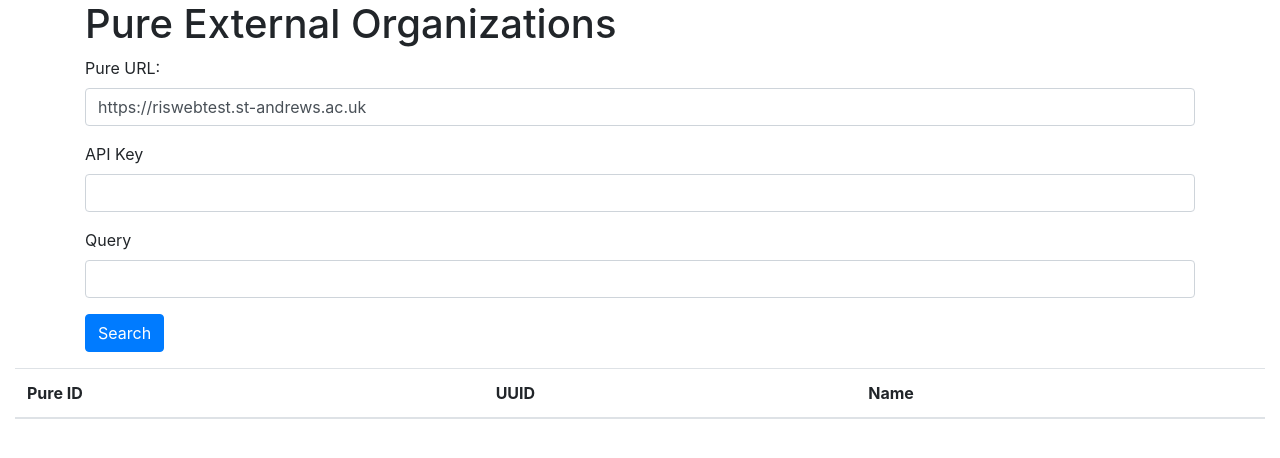
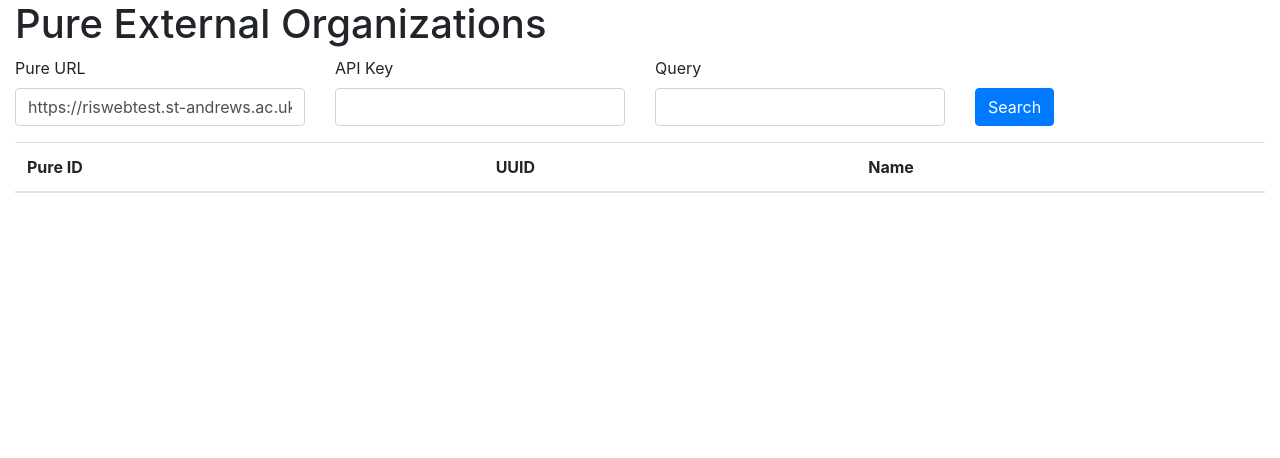
Before and after one commit to StAResComp/pure-external-orgs, an Angular app: page / in a window 1280 px wide. Shown: the top 458 px of the page. Built offline with nearby package versions, Linux system fonts and the light colour scheme.

Commit message:
Improves UI

```diff
--- a/src/app/app.component.html
+++ b/src/app/app.component.html
@@ -1,31 +1,30 @@
-<div class="container">
+<div class="container-fluid">
 
   <h1>Pure External Organizations</h1>
 
   <form (ngSubmit)="search()">
-    <div class="form-group">
-      <label for="pure-url">Pure URL:</label>
-      <input name="pure-url" id="pure-url" class="form-control" type="text" [(ngModel)]="pureUrl" />
+    <div class="row align-items-end">
+      <div class="form-group col">
+        <label for="pure-url">Pure URL</label>
+        <input [disabled]="busy" name="pure-url" id="pure-url" class="form-control" type="text" [(ngModel)]="pureUrl" />
       </div>
-    <div class="form-group">
+      <div class="form-group col">
         <label for="pure-url">API Key</label>
-      <input name="api-key" id="api-key" class="form-control" type="text" [(ngModel)]="apiKey" />
+        <input [disabled]="busy" name="api-key" id="api-key" class="form-control" type="text" [(ngModel)]="apiKey" />
       </div>
-    <div class="form-group">
+      <div class="form-group col">
         <label for="pure-url">Query</label>
-      <input name="search-string" id="search-string" class="form-control" type="text" [(ngModel)]="searchString" />
+        <input [disabled]="busy" name="search-string" id="search-string" class="form-control" type="text" [(ngModel)]="searchString" />
       </div>
-    <div class="form-group">
+      <div class="form-group col">
         <button [disabled]="busy" class="btn btn-primary" type="submit">
           Search
           <span *ngIf="busy" class="spinner-border spinner-border-sm" role="status" aria-hidden="true"></span>
         </button>
       </div>
+    </div>
   </form>
 
-</div>
-
-<div class="container-fluid">
   <table class="table">
     <thead>
       <tr>
@@ -38,12 +37,9 @@
       <tr *ngFor="let result of results">
         <th scope="row">{{ result.pureId }}</th>
         <td>{{ result.uuid }}</td>
-        <td>{{ result.name.en_GB }}</td>
+        <td>{{ result.name?.en_GB }}</td>
       </tr>
     </tbody>
   </table>
-  <ul>
-    <li *ngFor="let result of results">{{ result.name.en_GB }}</li>
-  </ul>
 
 </div>
--- a/src/app/app.component.ts
+++ b/src/app/app.component.ts
@@ -1,5 +1,5 @@
 import { Component, Injectable } from '@angular/core';
-import { Pure, ApiKey } from './pure.model';
+import { Pure, ApiKey, ExternalOrganization } from './pure.model';
 import { PureService } from './pure.service';
 
 @Component({
@@ -13,18 +13,18 @@
   public pureUrl = 'https://riswebtest.st-andrews.ac.uk';
   public apiKey = '';
   public searchString = '';
-  public results?: any = null;
+  public results?: Array<ExternalOrganization> = [];
   public busy = false;
 
   constructor(private pureService: PureService){}
 
   public search(): void {
+    if (!this.busy) {
       this.busy = true;
       this.pureService.pure = new Pure(new ApiKey(this.apiKey), this.pureUrl);
       this.pureService.extOrgSearch(this.searchString).subscribe(
         (response) => {
           this.results = response.items;
-        console.log(this.results);
           this.busy = false;
         },
         (error) => {
@@ -33,5 +33,5 @@
         }
       );
     }
-
   }
+}
```
Lines whose indentation alone changed are shown as unchanged.
